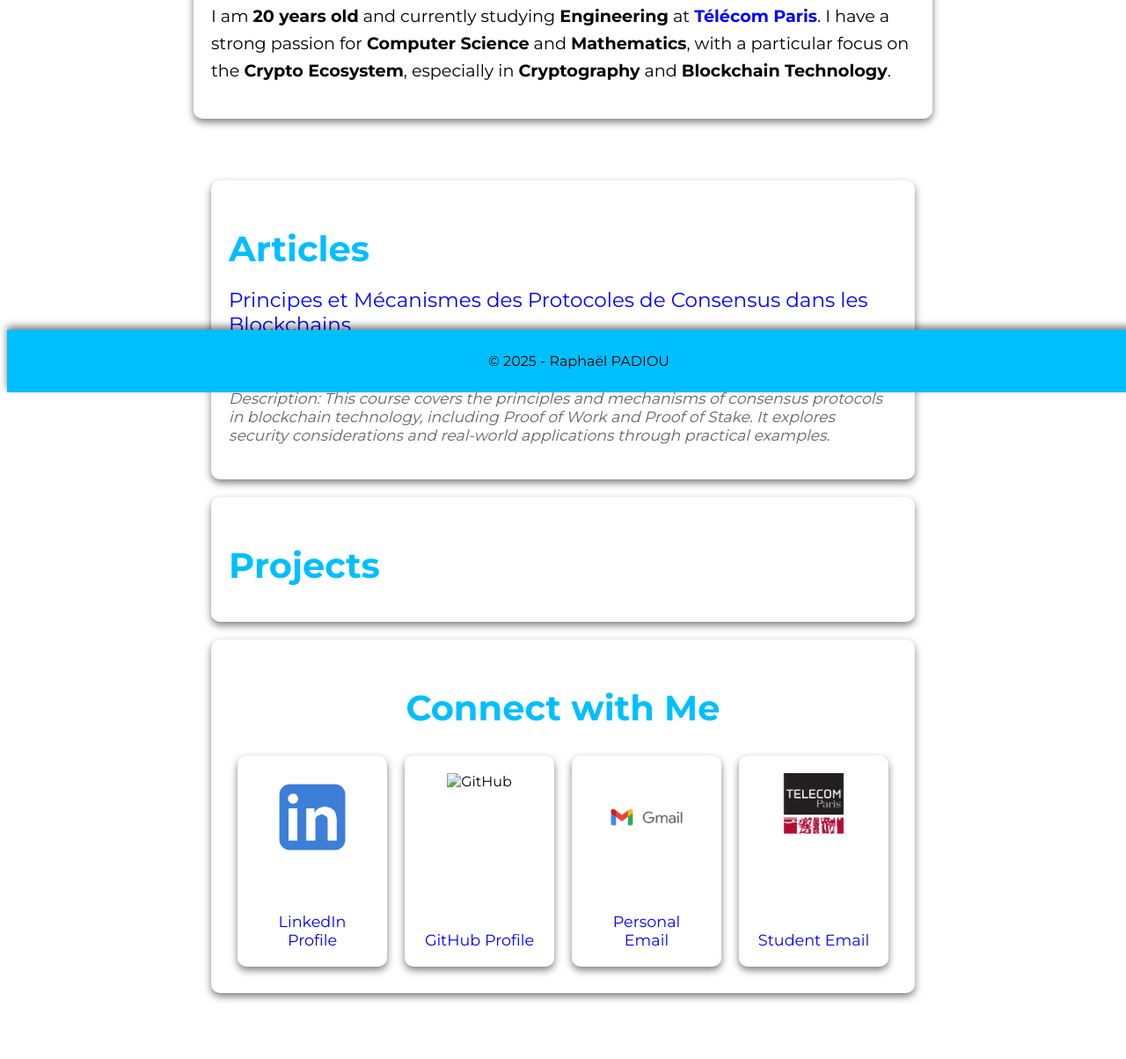
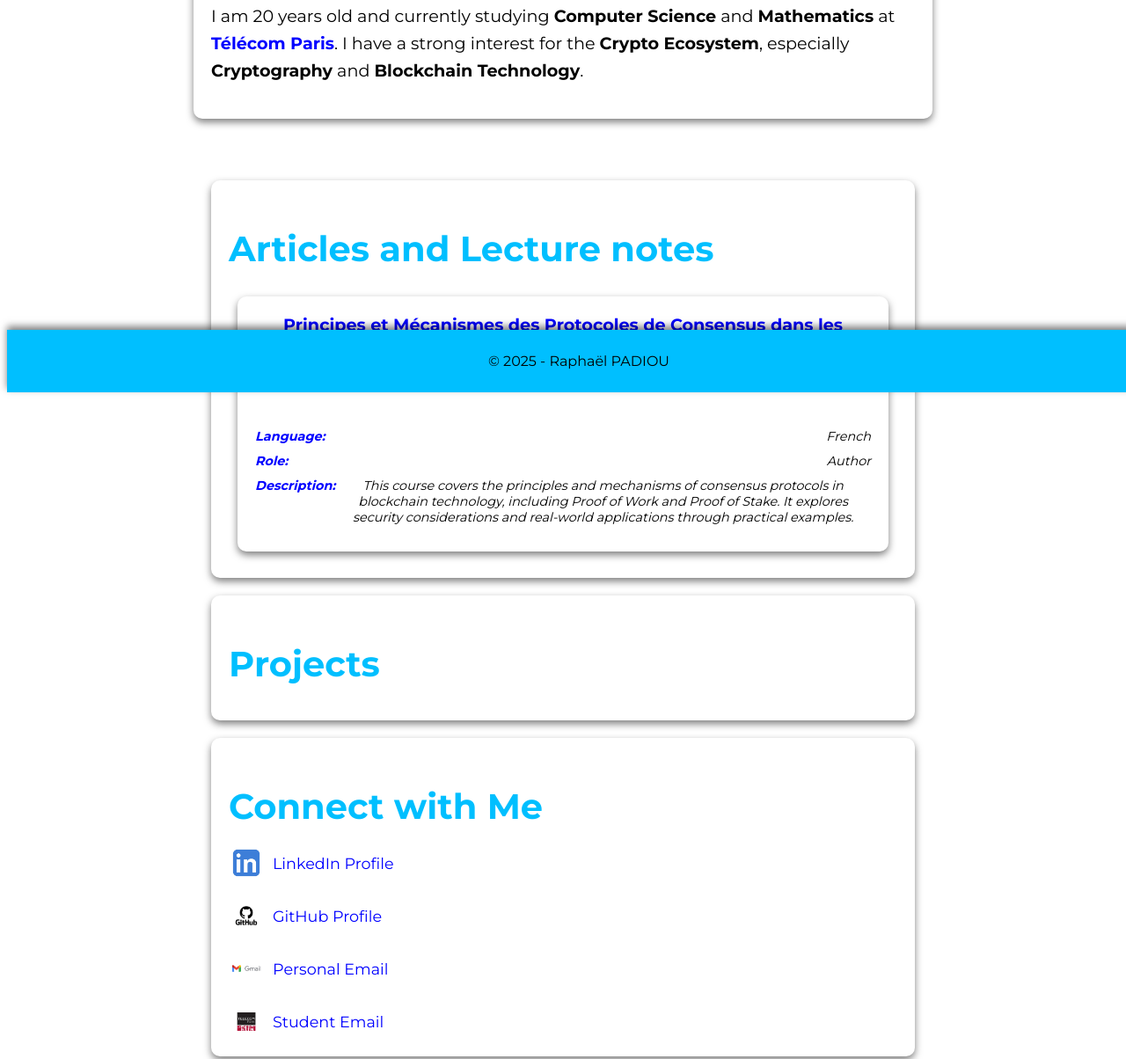
Before and after one commit to raphael-PADIOU/my_website, a plain HTML site: page index.html in a window 1280 px wide. Shown: the part 354-1558 px from the top of the page at 88% size. Drawn offline with Linux system fonts and the light colour scheme.

Commit message:
v13 site

```diff
--- a/index.html
+++ b/index.html
@@ -18,28 +18,39 @@
 
     <section id="about">
         <h2>About Me</h2>
-        <p>I am <strong>20 years old</strong> and currently studying <strong>Engineering</strong> at
+        <p>I am 20 years old and currently studying <strong>Computer Science</strong> and <strong>Mathematics</strong> at
             <a href="https://www.telecom-paris.fr/" target="_blank"><strong>Télécom Paris</strong></a>.
-            I have a strong passion for <strong>Computer Science</strong> and <strong>Mathematics</strong>,
-            with a particular focus on the <strong>Crypto Ecosystem</strong>, especially in
+            I have a strong interest for the <strong>Crypto Ecosystem</strong>, especially
             <strong>Cryptography</strong> and <strong>Blockchain Technology</strong>.
         </p>
-
     </section>
 
     <main>
         <section id="articles">
-            <h2>Articles</h2>
-            <ul>
-                <li class="article-item">
+            <h2>Articles and Lecture notes</h2>
+            <div class="article-container">
+                <div class="article-item">
                     <div class="article-title">
                         <a href="Intro_Consensus_Blockchain.pdf" target="_blank">Principes et Mécanismes des Protocoles de Consensus dans les Blockchains</a>
                     </div>
                     <div class="article-description">
-                        <p><em>Language: French<br>Role: Author<br>Description: This course covers the principles and mechanisms of consensus protocols in blockchain technology, including Proof of Work and Proof of Stake. It explores security considerations and real-world applications through practical examples.</em></p>
+                        <form>
+                            <div class="form-group">
+                                <label>Language:</label>
+                                <span>French</span>
+                            </div>
+                            <div class="form-group">
+                                <label>Role:</label>
+                                <span>Author</span>
+                            </div>
+                            <div class="form-group">
+                                <label>Description:</label>
+                                <span>This course covers the principles and mechanisms of consensus protocols in blockchain technology, including Proof of Work and Proof of Stake. It explores security considerations and real-world applications through practical examples.</span>
+                            </div>
+                        </form>
                     </div>
-                </li>
-            </ul>
+                </div>
+            </div>
         </section>
 
         <section id="projects">
@@ -57,7 +68,7 @@
                     <a href="https://www.linkedin.com/in/rapha%C3%ABl-padiou-726a6b272/" target="_blank">LinkedIn Profile</a>
                 </div>
                 <div class="connect-item">
-                    <img src="GitHub_Logo.xcf" alt="GitHub" class="connect-icon">
+                    <img src="GitHub_Logo.png" alt="GitHub" class="connect-icon">
                     <a href="https://github.com/raphael-PADIOU" target="_blank">GitHub Profile</a>
                 </div>
                 <div class="connect-item">
--- a/style.css
+++ b/style.css
@@ -126,19 +126,60 @@ h2 {
 }
 
 /* Articles */
+.article-container {
+    display: flex;
+    flex-wrap: wrap;
+    justify-content: space-around;
+}
+
 .article-item {
-    margin-bottom: 20px;
+    margin: 10px;
+    text-align: center;
+    transition: transform 0.3s, box-shadow 0.3s;
+    width: 300px;
+    flex: 1;
+    background: var(--background-color);
+    padding: 20px;
+    border-radius: 10px;
+    box-shadow: 0 4px 8px rgba(0, 0, 0, 0.5);
+    display: flex;
+    flex-direction: column;
+    align-items: center;
+    justify-content: space-between;
+    min-height: 250px; /* Set a minimum height for all items */
+}
+
+.article-item:hover {
+    transform: scale(1.05);
+    box-shadow: 0 0 20px var(--primary-color);
 }
 
 .article-title {
     font-size: 1.2em;
+    font-weight: bold;
+    color: var(--secondary-color);
 }
 
 .article-description {
     font-size: 0.9em;
     font-style: italic;
     color: #666;
-    margin-top: 5px;
+    margin-top: 10px;
+}
+
+.form-group {
+    display: flex;
+    justify-content: space-between;
+    margin-bottom: 10px;
+}
+
+.form-group label {
+    font-weight: bold;
+    color: var(--secondary-color);
+}
+
+.form-group span {
+    color: var(--text-color);
 }
 
 /* Liens */
@@ -163,54 +204,6 @@ a:hover {
     text-decoration: underline;
 }
 
-/* Widgets */
-.widget-container {
-    display: flex;
-    justify-content: space-around;
-    flex-wrap: wrap;
-    margin-top: 20px;
-}
-
-.widget {
-    margin: 10px;
-    text-align: center;
-    transition: transform 0.3s, box-shadow 0.3s;
-    width: 150px;
-    flex: 1;
-    background: var(--background-color);
-    padding: 20px;
-    border-radius: 10px;
-    box-shadow: 0 4px 8px rgba(0, 0, 0, 0.5);
-    display: flex;
-    flex-direction: column;
-    align-items: center;
-    justify-content: space-between;
-    min-height: 200px; /* Set a minimum height for all widgets */
-}
-
-.widget:hover {
-    transform: scale(1.05);
-    box-shadow: 0 0 20px var(--primary-color);
-}
-
-.widget a {
-    text-decoration: none;
-    color: inherit;
-}
-
-.widget-icon {
-    max-width: 100%;
-    max-height: 100px;
-    margin-bottom: 10px;
-    object-fit: contain; /* Ensure the image fits within the container without distortion */
-}
-
-.widget p {
-    margin: 0;
-    font-size: 1.2em;
-    color: var(--text-color);
-}
-
 /* Connect Section */
 #connect {
     background: var(--background-color);
@@ -219,43 +212,25 @@ a:hover {
     border-radius: 10px;
     box-shadow: 0 4px 8px rgba(0, 0, 0, 0.5);
     max-width: 800px;
-    text-align: center;
+    text-align: left;
     animation: fadeIn 1.5s ease-in-out;
 }
 
 .connect-container {
     display: flex;
-    justify-content: space-around;
-    flex-wrap: wrap;
-    margin-top: 20px;
+    flex-direction: column;
+    gap: 20px;
 }
 
 .connect-item {
-    margin: 10px;
-    text-align: center;
-    transition: transform 0.3s, box-shadow 0.3s;
-    width: 150px;
-    flex: 1;
-    background: var(--background-color);
-    padding: 20px;
-    border-radius: 10px;
-    box-shadow: 0 4px 8px rgba(0, 0, 0, 0.5);
     display: flex;
-    flex-direction: column;
     align-items: center;
-    justify-content: space-between;
-    min-height: 200px; /* Set a minimum height for all items */
-}
-
-.connect-item:hover {
-    transform: scale(1.05);
-    box-shadow: 0 0 20px var(--primary-color);
+    gap: 10px;
 }
 
 .connect-icon {
-    max-width: 100%;
-    max-height: 100px;
-    margin-bottom: 10px;
+    width: 40px;
+    height: 40px;
     object-fit: contain; /* Ensure the image fits within the container without distortion */
 }
 
```
